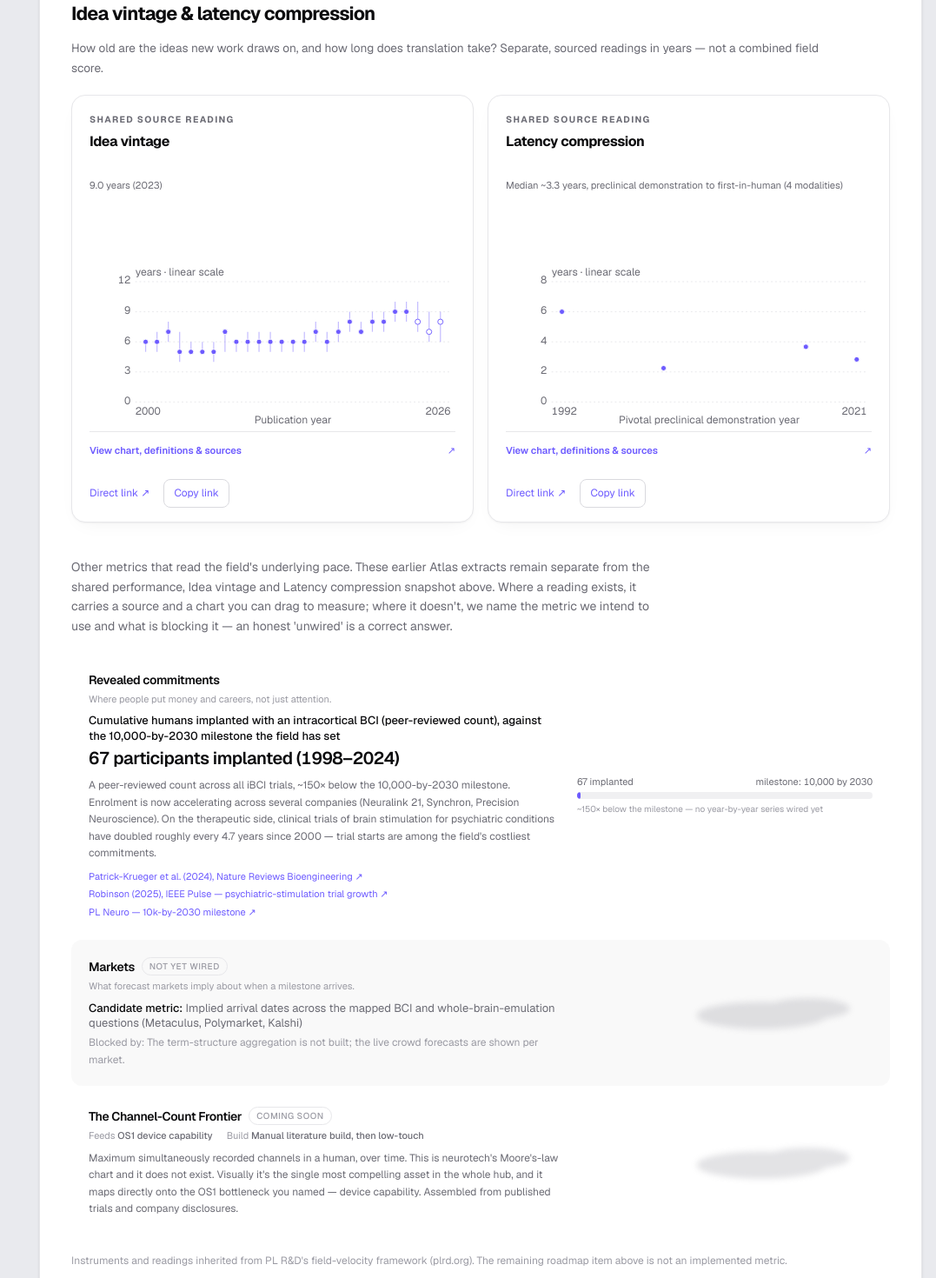
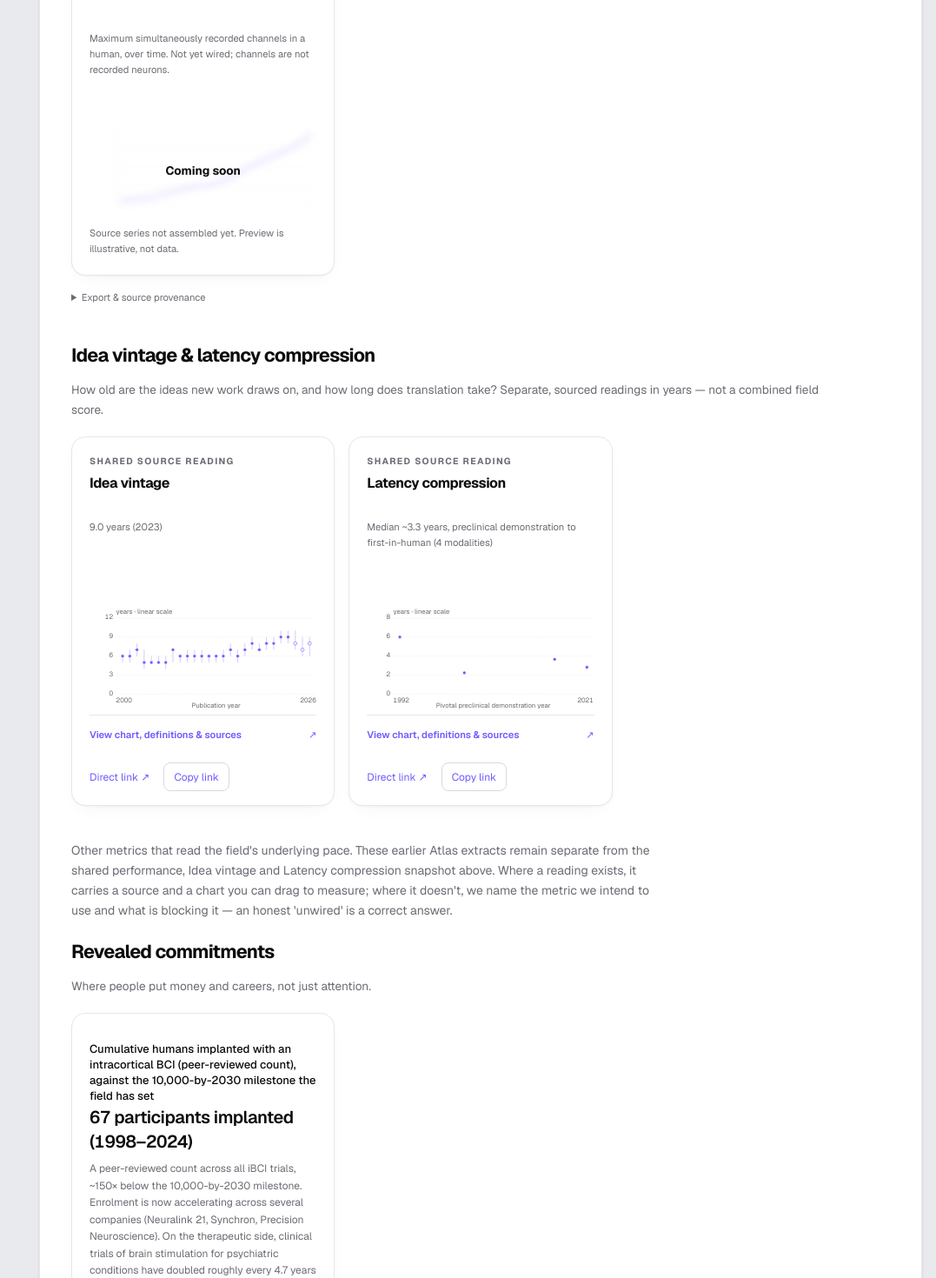
Before and after one commit to lksbrssr/neuro-atlas, a Next.js app: page /field-velocity in a window 1280 px wide. Shown: the part 1140-2610 px from the top of the page at 87% size, without its empty margins (203-1280 px from the left). Built offline with nearby package versions, Linux system fonts and the light colour scheme.

Commit message:
fix(metrics): preserve three-column grids and align section layouts

```diff
--- a/src/components/pace-readings.tsx
+++ b/src/components/pace-readings.tsx
@@ -8,7 +8,7 @@ export function PaceReadings({ data }: { data: PaceData }) {
   return <section className="performance-curves" aria-label="Idea vintage and latency compression">
     <header className="pc-section-header"><h2>Idea vintage &amp; latency compression</h2></header>
     <p className="pc-intro">How old are the ideas new work draws on, and how long does translation take? Separate, sourced readings in years — not a combined field score.</p>
-    <div className="pc-grid pc-pace-grid">{data.records.map(record => {
+    <div className="pc-grid">{data.records.map(record => {
       const definition = data.definitions.find(d => d.id === record.instrument)!;
       const reading = record.state === "reading";
       const vintage = record.instrument === "idea_vintage";
--- a/src/components/performance-curves.css
+++ b/src/components/performance-curves.css
@@ -6,6 +6,11 @@
 .pc-intro { max-width: 56rem; color: var(--muted); font-size: .85rem; line-height: 1.7; margin: .75rem 0 1.2rem; }
 .pc-grid { display: grid; grid-template-columns: repeat(3, minmax(0, 1fr)); gap: 1rem; align-items: start; }
 .pc-card { min-width: 0; scroll-margin-top: 5rem; overflow: hidden; }
+.pc-placeholder { padding: 1.25rem; }
+.pc-placeholder-preview { position: relative; }
+.pc-placeholder-preview svg { filter: blur(4px); opacity: .35; }
+.pc-coming-soon-label { position: absolute; inset: 0; display: flex; align-items: center; justify-content: center; font-size: .85rem; font-weight: 650; color: var(--foreground); }
+.pc-legacy-chart svg { max-width: 100%; height: auto; }
 .pc-trigger { cursor: pointer; list-style: none; padding: 1.25rem; }
 .pc-card-title { display: block; font-size: 1rem; font-weight: 650; line-height: 1.35; letter-spacing: -.025em; margin-top: .4rem; min-height: 2.7rem; }
 .pc-coverage { display: block; font-size: .7rem; line-height: 1.6; color: var(--muted); margin-top: .6rem; min-height: 5.6rem; }
@@ -56,8 +61,6 @@
 .performance-curves :is(summary, a, button, select, [tabindex]):focus-visible { outline: 3px solid var(--accent); outline-offset: -3px; border-radius: .3rem; }
 @media (max-width: 900px) { .pc-grid { grid-template-columns: 1fr; } .pc-trigger { display: grid; grid-template-columns: minmax(0, 1fr) minmax(0, 1fr); gap: .25rem 1rem; } .pc-trigger > :not(.pc-preview) { grid-column: 1; } .pc-preview { grid-column: 2; grid-row: 1 / 5; align-self: center; margin: 0; } .pc-coverage, .pc-card-title { display: block; min-height: 0; } }
 @media (max-width: 560px) { .pc-trigger { display: block; padding: 1rem; } .pc-preview { margin: .9rem -.2rem; } .pc-detail { padding: 0 1rem 1rem; } .pc-methodology dl { grid-template-columns: 1fr; } .pc-section-header { gap: .65rem; } }
-.pc-pace-grid { grid-template-columns: repeat(2, minmax(0, 1fr)); }
-@media (max-width: 900px) { .pc-pace-grid { grid-template-columns: 1fr; } }
 .pc-trigger { display: block; width: 100%; text-align: left; color: inherit; background: none; }
 .pc-card-share { padding: 0 1.25rem; }
 .pc-modal { position: fixed; inset: 0; margin: auto; width: min(1000px, calc(100% - 2rem)); max-width: none; max-height: calc(100dvh - 2rem); padding: 0; border: 1px solid var(--border-strong); border-radius: 1rem; background: var(--surface); color: var(--foreground); box-shadow: 0 24px 90px #0005; overflow-y: auto; overscroll-behavior: contain; }
--- a/src/components/performance-curves.tsx
+++ b/src/components/performance-curves.tsx
@@ -174,6 +174,20 @@ export function PerformanceCurves({ data, provenance }: { data: PerformanceData;
         </> : <p>{r.candidateMetric ?? r.reason}</p>}
       </CurveCard>
       {data.measurements.map(s => <MeasurementCard key={s.id} series={s} />)}
+      <article className="pc-card card pc-placeholder" data-coming-soon="channel-count-frontier" aria-labelledby="channel-count-title">
+        <span className="pc-eyebrow">Planned capability metric</span>
+        <h3 className="pc-card-title" id="channel-count-title">Channel count frontier</h3>
+        <p className="pc-coverage">Maximum simultaneously recorded channels in a human, over time. Not yet wired; channels are not recorded neurons.</p>
+        <div className="pc-preview pc-placeholder-preview">
+          {/* Decorative placeholder only: no observations, values or inferred frontier. */}
+          <svg viewBox="0 0 720 300" aria-hidden="true" focusable="false">
+            <path d="M100 28V256H698 M100 85H698 M100 142H698 M100 199H698" fill="none" stroke="var(--border-strong)" strokeWidth="2" />
+            <path d="M112 240C240 236 260 206 350 198S490 136 540 120S650 72 684 42" fill="none" stroke="var(--accent)" strokeWidth="5" />
+          </svg>
+          <span className="pc-coming-soon-label">Coming soon</span>
+        </div>
+        <p className="pc-chart-note">Source series not assembled yet. Preview is illustrative, not data.</p>
+      </article>
     </div>
     <details className="pc-provenance"><summary>Export &amp; source provenance</summary>
       <p>Bounded, committed PL R&amp;D snapshot. Refreshed deliberately from a validated provider export, not an automatically updating feed.</p>
--- a/src/components/sections/velocity-instruments-section.tsx
+++ b/src/components/sections/velocity-instruments-section.tsx
@@ -4,22 +4,7 @@ import RECORDS from "@/data/velocity/neurotech_records.json";
 
 const DEFS = Object.fromEntries(INSTRUMENTS.instruments.map((i) => [i.id, i]));
 
-type Workbench = { title: string; pick?: boolean; target: string; build: string; pitch: string };
-const WORKBENCH: Workbench[] = [
-  {
-    title: "The Channel-Count Frontier",
-    target: "OS1 device capability",
-    build: "Manual literature build, then low-touch",
-    pitch:
-      "Maximum simultaneously recorded channels in a human, over time. This is neurotech's Moore's-law chart and it does not exist. Visually it's the single most compelling asset in the whole hub, and it maps directly onto the OS1 bottleneck you named — device capability. Assembled from published trials and company disclosures.",
-  },
-];
-
-const ROW = "grid gap-5 rounded-xl px-5 py-5 md:grid-cols-[1fr_340px] md:items-center";
-const zebra = (i: number) => (i % 2 === 1 ? "bg-black/[0.025] dark:bg-white/[0.03]" : "");
-
 export function VelocityInstrumentsSection({ performance }: { performance: React.ReactNode }) {
-  let i = 0;
   return (
     <>
       {performance}
@@ -36,10 +21,12 @@ export function VelocityInstrumentsSection({ performance }: { performance: React
           const def = DEFS[r.instrument];
           const isReading = r.state === "reading";
           return (
-            <div key={r.instrument} className={`${ROW} ${zebra(i++)}`}>
-              <div>
-                <div className="mb-1 flex items-center gap-2">
-                  <h3 className="text-sm font-semibold tracking-tight">{def.label}</h3>
+            <section key={r.instrument} id={r.instrument} className="performance-curves" aria-labelledby={`${r.instrument}-title`}>
+              <header className="pc-section-header"><h2 id={`${r.instrument}-title`}>{def.label}</h2></header>
+              <p className="pc-intro">{def.subtitle}</p>
+              <div className="pc-grid">
+                <article className="pc-card card p-5">
+                  <div className="mb-3 flex items-center gap-2">
                     {isReading
                       ? r.direction && (
                           <span className="rounded-full bg-positive-soft px-2 py-0.5 text-[10px] font-semibold uppercase tracking-wider text-positive">
@@ -52,7 +39,6 @@ export function VelocityInstrumentsSection({ performance }: { performance: React
                         </span>
                       )}
                   </div>
-                <p className="mb-2 text-[11px] text-faint">{def.subtitle}</p>
 
                   {isReading ? (
                     <>
@@ -81,9 +67,8 @@ export function VelocityInstrumentsSection({ performance }: { performance: React
                       </p>
                     </>
                   )}
-              </div>
 
-              <div className="flex justify-center md:justify-end">
+                  <div className="pc-legacy-chart mt-5">
                     {isReading && r.series ? (
                       <div>
                         <Sparkline series={r.series} scale={(r.seriesScale as "linear" | "log") ?? "linear"} width={340} height={96} axis interactive />
@@ -107,36 +92,16 @@ export function VelocityInstrumentsSection({ performance }: { performance: React
                       <GhostChart width={220} height={60} />
                     )}
                   </div>
+                </article>
               </div>
+            </section>
           );
         })}
-
-        {WORKBENCH.map((w) => (
-          <div key={w.title} className={`${ROW} ${zebra(i++)}`}>
-            <div>
-              <div className="mb-1 flex flex-wrap items-center gap-2">
-                <h3 className="text-sm font-semibold tracking-tight">{w.title}</h3>
-                {w.pick && (
-                  <span className="rounded-full bg-accent-soft px-2 py-0.5 text-[10px] font-semibold uppercase tracking-wider text-accent">v1 pick</span>
-                )}
-                <span className="rounded-full border border-border px-2 py-0.5 text-[10px] font-medium uppercase tracking-wider text-faint">coming soon</span>
-              </div>
-              <div className="mb-2 flex flex-wrap gap-x-4 gap-y-1 text-[11px]">
-                <span className="text-faint">Feeds <span className="font-medium text-muted">{w.target}</span></span>
-                <span className="text-faint">Build <span className="font-medium text-muted">{w.build}</span></span>
-              </div>
-              <p className="text-xs leading-relaxed text-muted">{w.pitch}</p>
-            </div>
-            <div className="flex justify-center md:justify-end">
-              <GhostChart width={220} height={60} />
-            </div>
-          </div>
-        ))}
       </div>
 
       <p className="mt-5 text-xs leading-relaxed text-faint">
         Instruments and readings inherited from PL R&amp;D&apos;s field-velocity framework
-        (plrd.org). The remaining roadmap item above is not an implemented metric.
+        (plrd.org). The Channel count frontier preview is not an implemented metric.
       </p>
     </>
   );
```
Also changed, not shown: 2 other files (tests, documents, lock files or other folders). Lines whose indentation alone changed are shown as unchanged.
